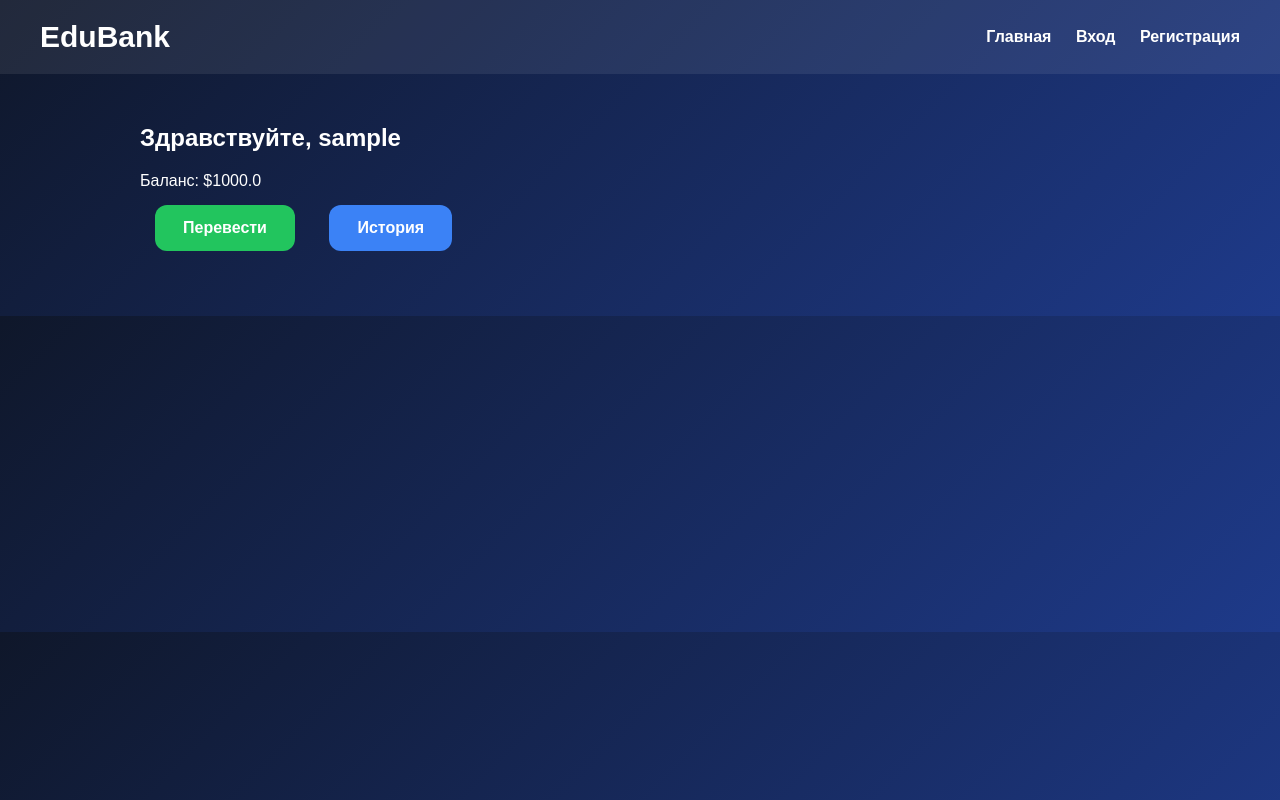
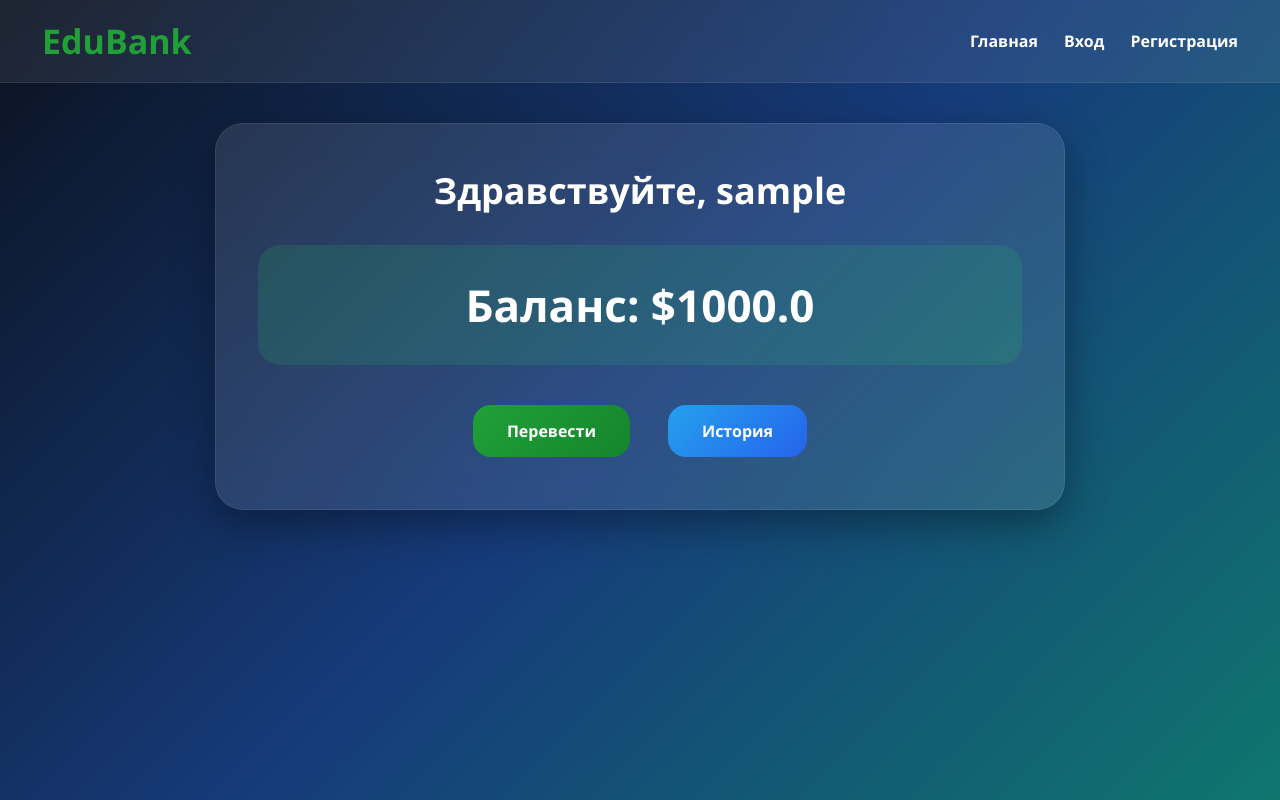
Before and after one commit to dimayzerk-ctrl/edubank3, a Flask app: page /dashboard in a window 1280 px wide. Run offline with Flask 3, Linux system fonts and the light colour scheme; the visitor is signed in with stand-in values (Sample User, id 1).

Commit message:
Update style.css

```diff
--- a/static/style.css
+++ b/static/style.css
@@ -1,66 +1,296 @@
-body {
+* {
     margin: 0;
     padding: 0;
-    font-family: Arial, sans-serif;
-    background: linear-gradient(135deg, #0f172a, #1e3a8a);
-    color: white;
+    box-sizing: border-box;
 }
 
+:root {
+    --green: #21a038;
+    --green-dark: #14852c;
+    --blue: #24a0ed;
+    --yellow: #ffdd2d;
+    --dark: #0f172a;
+    --card: rgba(255,255,255,0.10);
+}
+
+body {
+    font-family: 'Segoe UI', Arial, sans-serif;
+    background: linear-gradient(135deg, #0b1220, #163b7a, #0f766e);
+    color: white;
+    min-height: 100vh;
+}
+
+/* NAVBAR */
 .navbar {
     display: flex;
     justify-content: space-between;
     align-items: center;
-    padding: 20px 40px;
+    padding: 18px 42px;
     background: rgba(255,255,255,0.08);
+    backdrop-filter: blur(18px);
+    position: sticky;
+    top: 0;
+    z-index: 999;
+    border-bottom: 1px solid rgba(255,255,255,0.08);
 }
 
 .logo {
-    font-size: 30px;
-    font-weight: bold;
+    font-size: 34px;
+    font-weight: 800;
+    color: var(--green);
 }
 
 .nav-links a {
     color: white;
     text-decoration: none;
-    margin-left: 20px;
-    font-weight: bold;
+    margin-left: 22px;
+    font-weight: 600;
+    transition: .3s;
 }
 
-.main-container {
-    width: 90%;
-    max-width: 1000px;
-    margin: 50px auto;
+.nav-links a:hover {
+    color: var(--yellow);
 }
 
+/* MAIN */
+.main-container {
+    width: 92%;
+    max-width: 1400px;
+    margin: 40px auto;
+}
+
+/* HERO */
 .hero {
     text-align: center;
-    padding: 100px 20px;
+    padding: 110px 20px 80px;
 }
 
 .hero h1 {
-    font-size: 56px;
+    font-size: 68px;
+    font-weight: 900;
+    margin-bottom: 18px;
 }
 
 .hero p {
-    font-size: 22px;
-    margin-top: 20px;
+    font-size: 24px;
+    opacity: .92;
+    margin-bottom: 35px;
 }
 
+.hero-buttons {
+    display: flex;
+    justify-content: center;
+    flex-wrap: wrap;
+}
+
+/* BUTTONS */
 .btn {
     display: inline-block;
-    padding: 14px 28px;
-    margin: 15px;
-    border-radius: 12px;
+    padding: 15px 34px;
+    border-radius: 18px;
     text-decoration: none;
-    font-weight: bold;
+    font-weight: 700;
+    border: none;
+    cursor: pointer;
+    transition: .3s;
+    margin: 10px;
+}
+
+.btn:hover {
+    transform: translateY(-3px);
+    box-shadow: 0 12px 30px rgba(0,0,0,.25);
 }
 
 .primary {
-    background: #22c55e;
+    background: linear-gradient(135deg, var(--green), var(--green-dark));
     color: white;
 }
 
 .secondary {
-    background: #3b82f6;
+    background: linear-gradient(135deg, var(--blue), #2563eb);
     color: white;
 }
+
+.accent {
+    background: linear-gradient(135deg, var(--yellow), #f59e0b);
+    color: black;
+}
+
+.full {
+    width: 100%;
+}
+
+/* CARDS */
+.form-card,
+.dashboard-card,
+.history-card,
+.feature-card,
+.account-card,
+.transfer-card {
+    background: var(--card);
+    backdrop-filter: blur(18px);
+    border-radius: 28px;
+    box-shadow: 0 14px 40px rgba(0,0,0,.35);
+    border: 1px solid rgba(255,255,255,0.08);
+}
+
+.form-card,
+.dashboard-card,
+.history-card,
+.transfer-card {
+    padding: 42px;
+    max-width: 850px;
+    margin: auto;
+}
+
+.form-card h2,
+.dashboard-card h2,
+.history-card h2 {
+    text-align: center;
+    margin-bottom: 28px;
+    font-size: 36px;
+}
+
+/* FORMS */
+.input-field {
+    width: 100%;
+    padding: 16px;
+    border: none;
+    border-radius: 14px;
+    margin-bottom: 18px;
+    font-size: 16px;
+    outline: none;
+}
+
+/* BALANCE */
+.balance-box {
+    font-size: 44px;
+    text-align: center;
+    padding: 30px;
+    margin: 30px 0;
+    border-radius: 22px;
+    background: rgba(34,197,94,.16);
+    font-weight: 800;
+}
+
+/* DASHBOARD ACTIONS */
+.dashboard-actions {
+    display: flex;
+    justify-content: center;
+    flex-wrap: wrap;
+    gap: 18px;
+}
+
+/* FLASH */
+.flash-message {
+    background: rgba(255,255,255,.12);
+    padding: 16px;
+    border-radius: 14px;
+    margin-bottom: 20px;
+    text-align: center;
+}
+
+/* FEATURES */
+.bank-grid {
+    display: grid;
+    grid-template-columns: repeat(auto-fit, minmax(280px, 1fr));
+    gap: 24px;
+    margin-top: 50px;
+}
+
+.feature-card {
+    padding: 30px;
+}
+
+.feature-card h3 {
+    margin-bottom: 15px;
+    font-size: 24px;
+}
+
+.feature-card p {
+    opacity: .9;
+    line-height: 1.6;
+}
+
+/* ACCOUNT CARDS */
+.accounts-overview {
+    display: grid;
+    grid-template-columns: repeat(auto-fit, minmax(320px, 1fr));
+    gap: 24px;
+    margin-bottom: 35px;
+}
+
+.account-card {
+    padding: 28px;
+}
+
+.account-card h3 {
+    margin-bottom: 12px;
+}
+
+.account-balance {
+    font-size: 30px;
+    font-weight: 800;
+    color: var(--yellow);
+}
+
+/* TABLES */
+table {
+    width: 100%;
+    border-collapse: collapse;
+    margin-top: 20px;
+    overflow: hidden;
+    border-radius: 18px;
+}
+
+th {
+    background: rgba(255,255,255,.12);
+}
+
+th, td {
+    padding: 16px;
+    text-align: center;
+    border-bottom: 1px solid rgba(255,255,255,.08);
+}
+
+tr:hover {
+    background: rgba(255,255,255,.05);
+}
+
+/* FOOTER */
+.footer {
+    text-align: center;
+    padding: 40px 20px;
+    opacity: .75;
+}
+
+/* MOBILE */
+@media (max-width: 768px) {
+    .navbar {
+        flex-direction: column;
+        gap: 15px;
+        padding: 20px;
+    }
+
+    .nav-links {
+        display: flex;
+        flex-wrap: wrap;
+        justify-content: center;
+    }
+
+    .nav-links a {
+        margin: 8px;
+    }
+
+    .hero h1 {
+        font-size: 42px;
+    }
+
+    .hero p {
+        font-size: 18px;
+    }
+
+    .dashboard-actions {
+        flex-direction: column;
+    }
+}
```
